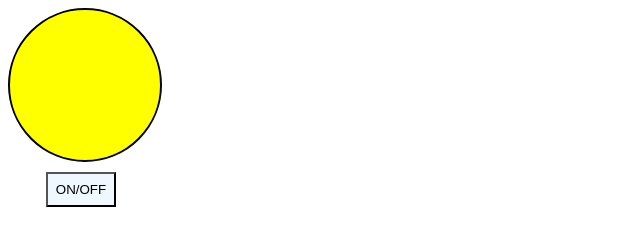
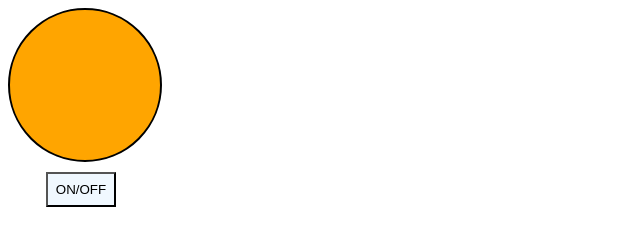
Before and after one commit to Het-Patel-67/JS-bulb-switch, a plain HTML site: page index.html in a window 1280 px wide. Both pictures are taken after a click on the button "ON/OFF". Shown: the whole page, without its empty margins (0-640 px from the left). Drawn offline with Linux system fonts and the light colour scheme.

Commit message:
Update index.html

```diff
--- a/index.html
+++ b/index.html
@@ -33,7 +33,7 @@
 
             if(flag==0)
             {
-                light.style.backgroundColor="yellow"
+                light.style.backgroundColor="orange"
                 flag=1
             }
         else{
```
